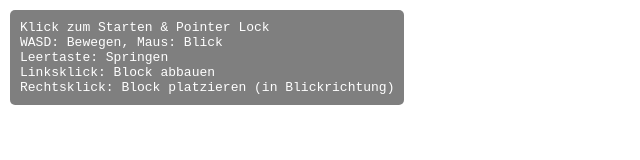
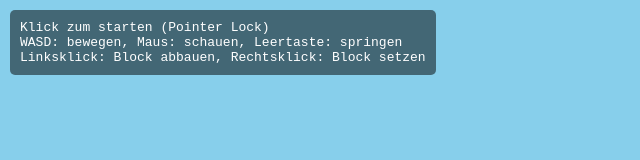
Before and after one commit to T0byHub/LoafBoxels, a plain HTML site: page WebCraft/WebCraft.html in a window 1280 px wide. Shown: the whole page, without its empty margins (0-640 px from the left). Drawn offline with Linux system fonts and the light colour scheme; animation ran at ten frames a second.

Commit message:
Update WebCraft.html

```diff
--- a/WebCraft/WebCraft.html
+++ b/WebCraft/WebCraft.html
@@ -2,165 +2,176 @@
 <html lang="de">
 <head>
 <meta charset="UTF-8" />
-<title>Mini 3D Minecraft in reinem WebGL</title>
+<title>Mini 3D Minecraft WebGL</title>
 <style>
-  body { margin: 0; overflow: hidden; }
+  body, html { margin:0; height:100%; overflow:hidden; background: #87ceeb; }
   canvas { display: block; }
   #instructions {
     position: absolute; top: 10px; left: 10px; color: white; font-family: monospace;
     background: rgba(0,0,0,0.5); padding: 10px; border-radius: 5px;
+    user-select:none;
   }
 </style>
 </head>
 <body>
 <div id="instructions">
-  Klick zum Starten & Pointer Lock<br>
-  WASD: Bewegen, Maus: Blick<br>
-  Leertaste: Springen<br>
-  Linksklick: Block abbauen<br>
-  Rechtsklick: Block platzieren (in Blickrichtung)
+  Klick zum starten (Pointer Lock)<br>
+  WASD: bewegen, Maus: schauen, Leertaste: springen<br>
+  Linksklick: Block abbauen, Rechtsklick: Block setzen
 </div>
 <canvas id="glcanvas"></canvas>
+<script>
 
-<script>
-// --- Globals ---
-
+// --- Setup WebGL ---
 const canvas = document.getElementById('glcanvas');
 canvas.width = window.innerWidth;
 canvas.height = window.innerHeight;
+const gl = canvas.getContext('webgl');
+if(!gl) alert('WebGL wird nicht unterstützt!');
 
-const gl = canvas.getContext('webgl');
-if (!gl) {
-  alert('WebGL wird nicht unterstützt');
-}
-
-// --- Shader Quellen ---
-
+// --- Shader-Quellen ---
 const vsSource = `
 attribute vec3 aPosition;
+attribute vec3 aColor;
+
 uniform mat4 uProjectionMatrix;
 uniform mat4 uViewMatrix;
 uniform mat4 uModelMatrix;
-  void main(void) {
+
+varying vec3 vColor;
+
+void main() {
   gl_Position = uProjectionMatrix * uViewMatrix * uModelMatrix * vec4(aPosition, 1.0);
+  vColor = aColor;
 }
 `;
 
 const fsSource = `
 precision mediump float;
-  uniform vec4 uColor;
-  void main(void) {
-    gl_FragColor = uColor;
+
+varying vec3 vColor;
+
+void main() {
+  gl_FragColor = vec4(vColor, 1.0);
 }
 `;
 
-// --- Shader erstellen und kompilieren ---
-function loadShader(type, source) {
+// --- Shader kompilieren ---
+function createShader(type, source) {
   const shader = gl.createShader(type);
   gl.shaderSource(shader, source);
   gl.compileShader(shader);
   if(!gl.getShaderParameter(shader, gl.COMPILE_STATUS)) {
-    alert('Shader Fehler: ' + gl.getShaderInfoLog(shader));
+    alert("Shader Fehler: " + gl.getShaderInfoLog(shader));
     gl.deleteShader(shader);
     return null;
   }
   return shader;
 }
 
-function initShaderProgram(vsSrc, fsSrc) {
-  const vertexShader = loadShader(gl.VERTEX_SHADER, vsSrc);
-  const fragmentShader = loadShader(gl.FRAGMENT_SHADER, fsSrc);
-  const shaderProgram = gl.createProgram();
-  gl.attachShader(shaderProgram, vertexShader);
-  gl.attachShader(shaderProgram, fragmentShader);
-  gl.linkProgram(shaderProgram);
-  if(!gl.getProgramParameter(shaderProgram, gl.LINK_STATUS)) {
-    alert('Shader Programm Fehler: ' + gl.getProgramInfoLog(shaderProgram));
+function createProgram(vsSrc, fsSrc) {
+  const vs = createShader(gl.VERTEX_SHADER, vsSrc);
+  const fs = createShader(gl.FRAGMENT_SHADER, fsSrc);
+  const program = gl.createProgram();
+  gl.attachShader(program, vs);
+  gl.attachShader(program, fs);
+  gl.linkProgram(program);
+  if(!gl.getProgramParameter(program, gl.LINK_STATUS)) {
+    alert("Programm Fehler: " + gl.getProgramInfoLog(program));
     return null;
   }
-  return shaderProgram;
+  return program;
 }
 
-const shaderProgram = initShaderProgram(vsSource, fsSource);
+const program = createProgram(vsSource, fsSource);
+gl.useProgram(program);
 
-const programInfo = {
-  program: shaderProgram,
-  attribLocations: {
-    vertexPosition: gl.getAttribLocation(shaderProgram, 'aPosition'),
-  },
-  uniformLocations: {
-    projectionMatrix: gl.getUniformLocation(shaderProgram, 'uProjectionMatrix'),
-    viewMatrix: gl.getUniformLocation(shaderProgram, 'uViewMatrix'),
-    modelMatrix: gl.getUniformLocation(shaderProgram, 'uModelMatrix'),
-    color: gl.getUniformLocation(shaderProgram, 'uColor'),
-  }
-};
+// --- Attribute / Uniform Standorte ---
+const attribPosition = gl.getAttribLocation(program, "aPosition");
+const attribColor = gl.getAttribLocation(program, "aColor");
+const uniformProjection = gl.getUniformLocation(program, "uProjectionMatrix");
+const uniformView = gl.getUniformLocation(program, "uViewMatrix");
+const uniformModel = gl.getUniformLocation(program, "uModelMatrix");
 
-// --- Würfel Geometrie (8 Eckpunkte, 36 Indizes) ---
+// --- Würfel-Daten (Position + Farbe pro Eckpunkt) ---
 
-const cubeVertices = new Float32Array([
-  // Front face
-  0,0,1,
-  1,0,1,
-  1,1,1,
-  0,1,1,
-  // Back face
-  0,0,0,
-  1,0,0,
-  1,1,0,
-  0,1,0,
+const cubePositions = new Float32Array([
+  // Front face (Rötlich)
+  0,0,1,  1,0,1,  1,1,1,  0,1,1,
+  // Back face (Grünlich)
+  0,0,0,  1,0,0,  1,1,0,  0,1,0
 ]);
 
+// Farben je Ecke (einfach je Seite eigene Farbe, 8 Ecken)
+const cubeColors = new Float32Array([
+  // Front rot (rot)
+  1,0,0, 1,0,0, 1,0,0, 1,0,0,
+  // Back grün (grün)
+  0,1,0, 0,1,0, 0,1,0, 0,1,0
+]);
+
+// Indizes (36 für 12 Dreiecke)
 const cubeIndices = new Uint16Array([
-  0,1,2, 0,2,3,       // Front
-  5,4,7, 5,7,6,       // Back
-  4,0,3, 4,3,7,       // Left
-  1,5,6, 1,6,2,       // Right
-  3,2,6, 3,6,7,       // Top
-  4,5,1, 4,1,0        // Bottom
+  // Front
+  0,1,2,  0,2,3,
+  // Back
+  5,4,7,  5,7,6,
+  // Left
+  4,0,3,  4,3,7,
+  // Right
+  1,5,6,  1,6,2,
+  // Top
+  3,2,6,  3,6,7,
+  // Bottom
+  4,5,1,  4,1,0
 ]);
 
 // --- Buffer Setup ---
+const posBuffer = gl.createBuffer();
+gl.bindBuffer(gl.ARRAY_BUFFER, posBuffer);
+gl.bufferData(gl.ARRAY_BUFFER, cubePositions, gl.STATIC_DRAW);
 
-const positionBuffer = gl.createBuffer();
-gl.bindBuffer(gl.ARRAY_BUFFER, positionBuffer);
-gl.bufferData(gl.ARRAY_BUFFER, cubeVertices, gl.STATIC_DRAW);
+const colorBuffer = gl.createBuffer();
+gl.bindBuffer(gl.ARRAY_BUFFER, colorBuffer);
+gl.bufferData(gl.ARRAY_BUFFER, cubeColors, gl.STATIC_DRAW);
 
 const indexBuffer = gl.createBuffer();
 gl.bindBuffer(gl.ELEMENT_ARRAY_BUFFER, indexBuffer);
 gl.bufferData(gl.ELEMENT_ARRAY_BUFFER, cubeIndices, gl.STATIC_DRAW);
 
-// --- Perspektivmatrix ---
-function perspective(fovy, aspect, near, far) {
-  const f = 1.0 / Math.tan(fovy / 2);
+// --- Mathefunktionen für Mat4 ---
+
+function createProjectionMatrix(fov, aspect, near, far) {
+  const f = 1.0 / Math.tan(fov / 2);
   const nf = 1 / (near - far);
   const out = new Float32Array(16);
   out[0] = f / aspect;
-  out[1] = 0;
-  out[2] = 0;
-  out[3] = 0;
-
-  out[4] = 0;
   out[5] = f;
-  out[6] = 0;
-  out[7] = 0;
-
-  out[8] = 0;
-  out[9] = 0;
   out[10] = (far + near) * nf;
   out[11] = -1;
-
-  out[12] = 0;
-  out[13] = 0;
   out[14] = (2 * far * near) * nf;
-  out[15] = 0;
   return out;
 }
 
-// --- Mat4 LookAt Matrix ---
+function createViewMatrix(eye, center, up) {
+  const f = normalize(subtract(center, eye));
+  const s = normalize(cross(f, up));
+  const u = cross(s, f);
+
+  const out = new Float32Array(16);
+  out[0] = s[0]; out[4] = s[1]; out[8]  = s[2];  out[12] = -dot(s, eye);
+  out[1] = u[0]; out[5] = u[1]; out[9]  = u[2];  out[13] = -dot(u, eye);
+  out[2] = -f[0];out[6] = -f[1];out[10] = -f[2]; out[14] = dot(f, eye);
+  out[3] = 0;    out[7] = 0;    out[11] = 0;     out[15] = 1;
+  return out;
+}
+
+function dot(a,b) {
+  return a[0]*b[0]+a[1]*b[1]+a[2]*b[2];
+}
 
 function normalize(v) {
-  const len = Math.sqrt(v[0]*v[0]+v[1]*v[1]+v[2]*v[2]);
+  const len = Math.sqrt(dot(v,v));
   return [v[0]/len, v[1]/len, v[2]/len];
 }
 
@@ -176,36 +187,12 @@ function subtract(a,b) {
   return [a[0]-b[0], a[1]-b[1], a[2]-b[2]];
 }
 
-function lookAt(eye, center, up) {
-  const f = normalize(subtract(center, eye));
-  const s = normalize(cross(f, up));
-  const u = cross(s, f);
-
+function createIdentity() {
   const out = new Float32Array(16);
-  out[0] = s[0];
-  out[1] = u[0];
-  out[2] = -f[0];
-  out[3] = 0;
-
-  out[4] = s[1];
-  out[5] = u[1];
-  out[6] = -f[1];
-  out[7] = 0;
-
-  out[8] = s[2];
-  out[9] = u[2];
-  out[10] = -f[2];
-  out[11] = 0;
-
-  out[12] = - (s[0]*eye[0] + s[1]*eye[1] + s[2]*eye[2]);
-  out[13] = - (u[0]*eye[0] + u[1]*eye[1] + u[2]*eye[2]);
-  out[14] = (f[0]*eye[0] + f[1]*eye[1] + f[2]*eye[2]);
-  out[15] = 1;
-
+  out[0]=1; out[5]=1; out[10]=1; out[15]=1;
   return out;
 }
 
-// --- Mat4 Translation ---
 function translate(m, v) {
   const out = new Float32Array(m);
   out[12] += v[0];
@@ -214,94 +201,248 @@ function translate(m, v) {
   return out;
 }
 
-// --- Mat4 Skalierung ---
-function scale(m, v) {
-  const out = new Float32Array(16);
-  for(let i=0; i<16; i++) out[i] = m[i];
-  out[0] *= v[0];
-  out[5] *= v[1];
-  out[10]*= v[2];
-  return out;
-}
-
-// --- Kamera & Spieler ---
+// --- Spieler/Kamera ---
 const player = {
-  pos: [8, 5, 8],
+  pos: [8,6,8],
   rot: [0, 0], // pitch, yaw
   velocity: [0,0,0],
   canJump: false
 };
-
 let keys = {};
 
-// --- Pointer Lock & Maus Bewegung ---
-canvas.requestPointerLock = canvas.requestPointerLock || canvas.mozRequestPointerLock;
-
-document.exitPointerLock = document.exitPointerLock || document.mozExitPointerLock;
-
+// --- Pointer Lock ---
 canvas.onclick = () => {
   canvas.requestPointerLock();
 };
 
-document.addEventListener('pointerlockchange', lockChange, false);
-document.addEventListener('mozpointerlockchange', lockChange, false);
+document.addEventListener('pointerlockchange', () => {
+  if(document.pointerLockElement === canvas) {
+    document.addEventListener('mousemove', onMouseMove);
+  } else {
+    document.removeEventListener('mousemove', onMouseMove);
+  }
+});
 
-function lockChange() {
-  if(document.pointerLockElement === canvas || document.mozPointerLockElement === canvas) {
-    document.addEventListener("mousemove", onMouseMove, false);
-  } else {
-    document.removeEventListener("mousemove", onMouseMove, false);
-  }
+function onMouseMove(e) {
+  const sensitivity = 0.0025;
+  player.rot[1] -= e.movementX * sensitivity;
+  player.rot[0] -= e.movementY * sensitivity;
+  if(player.rot[0] > Math.PI/2) player.rot[0] = Math.PI/2;
+  if(player.rot[0] < -Math.PI/2) player.rot[0] = -Math.PI/2;
 }
 
-function onMouseMove(e) {
-  const sensitivity = 0.002;
-  player.rot[1] -= e.movementX * sensitivity; // yaw
-  player.rot[0] -= e.movementY * sensitivity; // pitch
-  if(player.rot[0] < -Math.PI/2) player.rot[0] = -Math.PI/2;
-  if(player.rot[0] > Math.PI/2) player.rot[0] = Math.PI/2;
-}
-
-// --- Key Events ---
+// --- Tastatur ---
 document.addEventListener('keydown', e => {
   keys[e.code] = true;
-  if(e.code === "Space" && player.canJump) {
-    player.velocity[1] = 8;
+  if(e.code === 'Space' && player.canJump) {
+    player.velocity[1] = 7;
     player.canJump = false;
   }
 });
-
 document.addEventListener('keyup', e => {
   keys[e.code] = false;
 });
 
-// --- Terrain Daten ---
+// --- Weltdaten ---
 
-const WORLD_SIZE = 16; // 16x16 Blöcke flach
+const WORLD_SIZE = 16;
 const WORLD_HEIGHT = 16;
 
-const world = new Uint8Array(WORLD_SIZE*WORLD_HEIGHT*WORLD_SIZE);
+const world = new Uint8Array(WORLD_SIZE * WORLD_HEIGHT * WORLD_SIZE);
 
-// Terrain generieren (einfach Hügel mit Sinus)
+function getIndex(x,y,z) {
+  return y*WORLD_SIZE*WORLD_SIZE + z*WORLD_SIZE + x;
+}
+
+function getBlock(x,y,z) {
+  if(x<0||x>=WORLD_SIZE||y<0||y>=WORLD_HEIGHT||z<0||z>=WORLD_SIZE) return 0;
+  return world[getIndex(x,y,z)];
+}
+
+function setBlock(x,y,z,v) {
+  if(x<0||x>=WORLD_SIZE||y<0||y>=WORLD_HEIGHT||z<0||z>=WORLD_SIZE) return;
+  world[getIndex(x,y,z)] = v;
+}
+
+// Terrain generieren (einfach: Boden bis y=4)
 for(let x=0; x<WORLD_SIZE; x++) {
   for(let z=0; z<WORLD_SIZE; z++) {
-    const height = Math.floor(5 + 3 * Math.sin(x * 0.5) + 3 * Math.cos(z * 0.5));
-    for(let y=0; y<=height; y++) {
+    const h = 4 + Math.floor(2*Math.sin(x*0.5) + 2*Math.cos(z*0.5));
+    for(let y=0; y<=h; y++) {
       setBlock(x,y,z,1);
     }
   }
 }
 
-function setBlock(x,y,z,val) {
-  if(x<0||x>=WORLD_SIZE||y<0||y>=WORLD_HEIGHT||z<0||z>=WORLD_SIZE) return;
-  world[y*WORLD_SIZE*WORLD_SIZE + z*WORLD_SIZE + x] = val;
+// --- Input Funktionen ---
+
+function getForwardVector() {
+  return [
+    Math.cos(player.rot[0]) * Math.sin(player.rot[1]),
+    Math.sin(player.rot[0]),
+    Math.cos(player.rot[0]) * Math.cos(player.rot[1])
+  ];
 }
 
-function getBlock(x,y,z) {
-  if(x<0||x>=WORLD_SIZE||y<0||y>=WORLD_HEIGHT||z<0||z>=WORLD_SIZE) return 0;
-  return world[y*WORLD_SIZE*WORLD_SIZE + z*WORLD_SIZE + x];
+function getRightVector() {
+  return [
+    Math.sin(player.rot[1] - Math.PI/2),
+    0,
+    Math.cos(player.rot[1] - Math.PI/2)
+  ];
 }
 
-// --- Rendering Würfel Funktion ---
+// --- Raycast für Blockauswahl ---
+function raycast(maxDist=8) {
+  let pos = player.pos.slice();
+  const dir = getForwardVector();
 
-function renderCube(x,y,z)
+  for(let i=0; i<maxDist*10; i++) {
+    pos[0] += dir[0]*0.1;
+    pos[1] += dir[1]*0.1;
+    pos[2] += dir[2]*0.1;
+
+    const bx = Math.floor(pos[0]);
+    const by = Math.floor(pos[1]);
+    const bz = Math.floor(pos[2]);
+
+    if(getBlock(bx,by,bz) != 0) {
+      return {x:bx, y:by, z:bz};
+    }
+  }
+  return null;
+}
+
+// --- Blöcke abbauen/setzen ---
+canvas.addEventListener('mousedown', e => {
+  if(document.pointerLockElement !== canvas) return;
+  e.preventDefault();
+
+  const hit = raycast();
+  if(!hit) return;
+
+  if(e.button === 0) {
+    // Linksklick: Block abbauen
+    setBlock(hit.x, hit.y, hit.z, 0);
+  } else if(e.button === 2) {
+    // Rechtsklick: Block setzen in angrenzendem Feld (einfach oberhalb)
+    setBlock(hit.x, hit.y+1, hit.z, 1);
+  }
+});
+canvas.addEventListener('contextmenu', e => e.preventDefault());
+
+// --- Rendering Funktion ---
+
+function drawCube(modelMatrix) {
+  gl.uniformMatrix4fv(uniformModel, false, modelMatrix);
+
+  gl.bindBuffer(gl.ARRAY_BUFFER, posBuffer);
+  gl.enableVertexAttribArray(attribPosition);
+  gl.vertexAttribPointer(attribPosition, 3, gl.FLOAT, false, 0, 0);
+
+  gl.bindBuffer(gl.ARRAY_BUFFER, colorBuffer);
+  gl.enableVertexAttribArray(attribColor);
+  gl.vertexAttribPointer(attribColor, 3, gl.FLOAT, false, 0, 0);
+
+  gl.bindBuffer(gl.ELEMENT_ARRAY_BUFFER, indexBuffer);
+
+  gl.drawElements(gl.TRIANGLES, cubeIndices.length, gl.UNSIGNED_SHORT, 0);
+}
+
+// --- Spiel-Update ---
+
+function updatePlayer(delta) {
+  const speed = 5;
+  const gravity = -20;
+
+  // Bewegung in x/z
+  let moveX = 0;
+  let moveZ = 0;
+  if(keys['KeyW']) moveZ += 1;
+  if(keys['KeyS']) moveZ -= 1;
+  if(keys['KeyA']) moveX -= 1;
+  if(keys['KeyD']) moveX += 1;
+
+  // Normalisieren (diagonal gleich schnell)
+  const len = Math.sqrt(moveX*moveX + moveZ*moveZ);
+  if(len>0) {
+    moveX /= len;
+    moveZ /= len;
+  }
+
+  const forward = getForwardVector();
+  const right = getRightVector();
+
+  player.velocity[0] = moveX * speed;
+  player.velocity[2] = moveZ * speed;
+
+  // Bewegungsrichtung zur Welt transformieren (nur x,z)
+  player.pos[0] += (right[0]*moveX + forward[0]*moveZ)*speed*delta;
+  player.pos[2] += (right[2]*moveX + forward[2]*moveZ)*speed*delta;
+
+  // Gravitation & springen
+  player.velocity[1] += gravity * delta;
+  player.pos[1] += player.velocity[1] * delta;
+
+  // Kollisionscheck Boden
+  const footX = Math.floor(player.pos[0]);
+  const footY = Math.floor(player.pos[1]);
+  const footZ = Math.floor(player.pos[2]);
+
+  if(getBlock(footX, footY-1, footZ) != 0) {
+    player.pos[1] = footY;
+    player.velocity[1] = 0;
+    player.canJump = true;
+  }
+}
+
+// --- Render Loop ---
+const projectionMatrix = createProjectionMatrix(Math.PI/4, canvas.width/canvas.height, 0.1, 100);
+function render(time=0) {
+  time /= 1000;
+  const delta = Math.min(time - (render.lastTime || 0), 0.1);
+  render.lastTime = time;
+
+  updatePlayer(delta);
+
+  gl.viewport(0,0,canvas.width,canvas.height);
+  gl.clearColor(0.53, 0.81, 0.92, 1); // Himmelblau
+  gl.clear(gl.COLOR_BUFFER_BIT | gl.DEPTH_BUFFER_BIT);
+  gl.enable(gl.DEPTH_TEST);
+
+  // Viewmatrix aus Position & Rotation
+  const pitch = player.rot[0];
+  const yaw = player.rot[1];
+
+  const eye = player.pos;
+  const center = [
+    eye[0] + Math.cos(pitch)*Math.sin(yaw),
+    eye[1] + Math.sin(pitch),
+    eye[2] + Math.cos(pitch)*Math.cos(yaw)
+  ];
+  const up = [0,1,0];
+
+  const viewMatrix = createViewMatrix(eye, center, up);
+
+  gl.uniformMatrix4fv(uniformProjection, false, projectionMatrix);
+  gl.uniformMatrix4fv(uniformView, false, viewMatrix);
+
+  // Terrain Blöcke rendern (alle, die nicht 0 sind)
+  for(let x=0; x<WORLD_SIZE; x++) {
+    for(let y=0; y<WORLD_HEIGHT; y++) {
+      for(let z=0; z<WORLD_SIZE; z++) {
+        if(getBlock(x,y,z) != 0) {
+          const model = translate(createIdentity(), [x,y,z]);
+          drawCube(model);
+        }
+      }
+    }
+  }
+
+  requestAnimationFrame(render);
+}
+requestAnimationFrame(render);
+
+</script>
+</body>
+</html>
```
Lines whose indentation alone changed are shown as unchanged.
